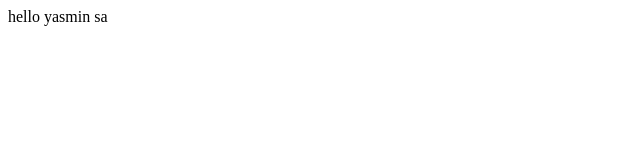
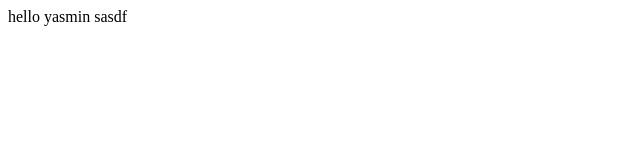
Before and after one commit to bzayd/yasmin, a plain HTML site: page index.html in a window 1280 px wide. Shown: the full height of the page, 0-640 px from the left. Drawn offline with Linux system fonts and the light colour scheme.

Commit message:
Update index.2html

```diff
--- a/index.html
+++ b/index.html
@@ -1 +1 @@
-<p>hello yasmin sa </p>
+<p>hello yasmin sasdf </p>
```
